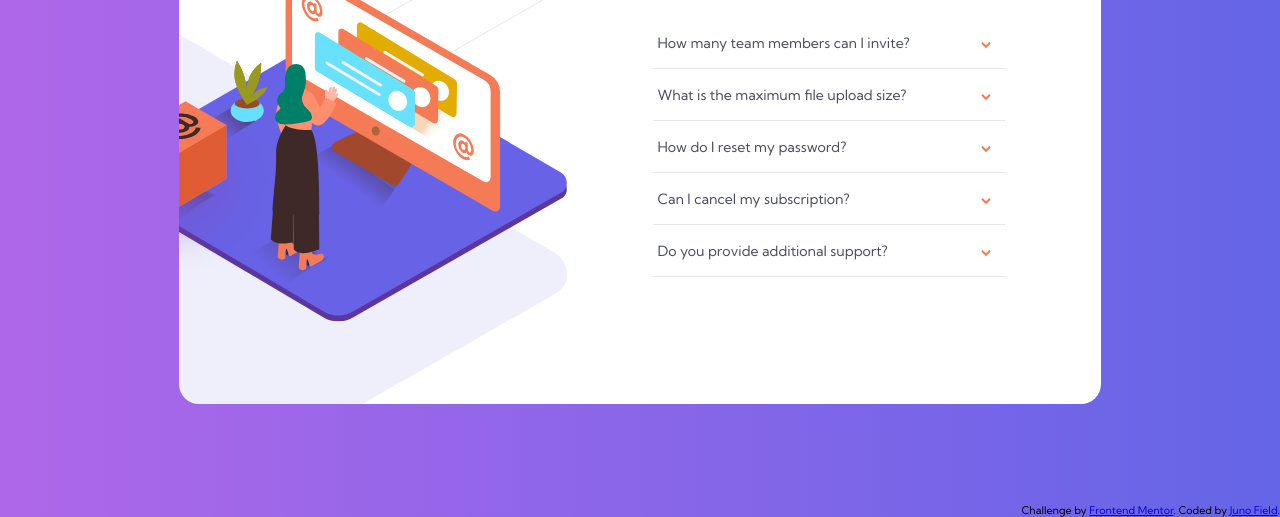
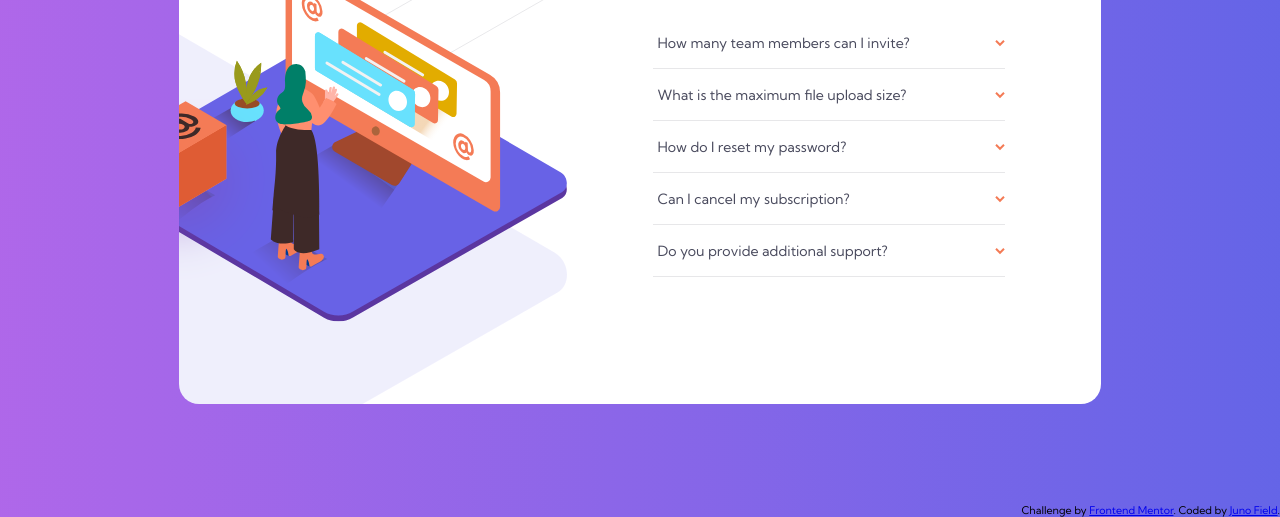
Before and after one commit to JunoField/fm5-faq-accordion-card, a website built with Parcel: page index.html in a window 1280 px wide. Shown: the part 283-800 px from the top of the page. Built offline with nearby package versions, Linux system fonts and the light colour scheme.

Commit message:
changed arrows (on mobile) to images instead of background

```diff
--- a/style.scss
+++ b/style.scss
@@ -78,9 +78,7 @@ body{
     position: relative;
     display: block;
 
-    background: $white url(images/icon-arrow-down.svg);
-    background-position: 270px 25px;
-    background-repeat: no-repeat;
+    background-color: $white;
 
     &:hover{
         color: $softRed;
@@ -106,11 +104,30 @@ body{
     color: $veryDarkDesaturatedBlue;
     border-bottom: none;
     padding-bottom: 0px;
+    padding-top: 18px;
 }
 
 .answer-open{
     display: block;
 }
+
+.question::after{
+    display: block;
+    content: url(images/icon-arrow-down.svg);
+    background-color: $white;
+    position: absolute;
+    width: 0;
+    height: 0;
+    right: 10px;
+    top: 16px;
+    /*z-index: 10;
+    -moz-transition: all 0.3s ease-in-out;
+    -ms-transition:all 0.3s ease-in-out;
+    -o-transition: all 0.3s ease-in-out;
+    -webkit-transition: all 0.3s ease-in-out;
+    transition: all 0.3s ease-in-out;*/
+}
+
 
 
 //DESKTOP DISPLAY
@@ -179,6 +196,7 @@ body{
 
 
 
+
 .attribution{
     font-family: 'Kumbh Sans', sans-serif;
     font-size: 8pt;
```
Also changed, not shown: dist/bg-pattern-desktop.52c178a3.svg (added), dist/bg-pattern-mobile.8a956fc8.svg (added), dist/favicon-32x32.654148d5.png (added), dist/icon-arrow-down.deff4496.svg (added), dist/illustration-box-desktop.7d2550b5.svg (added), dist/illustration-woman-online-desktop.ff4aaf50.svg (added), dist/illustration-woman-online-mobile.a2b1db9b.svg (added), dist/index.html, 4 other files.
